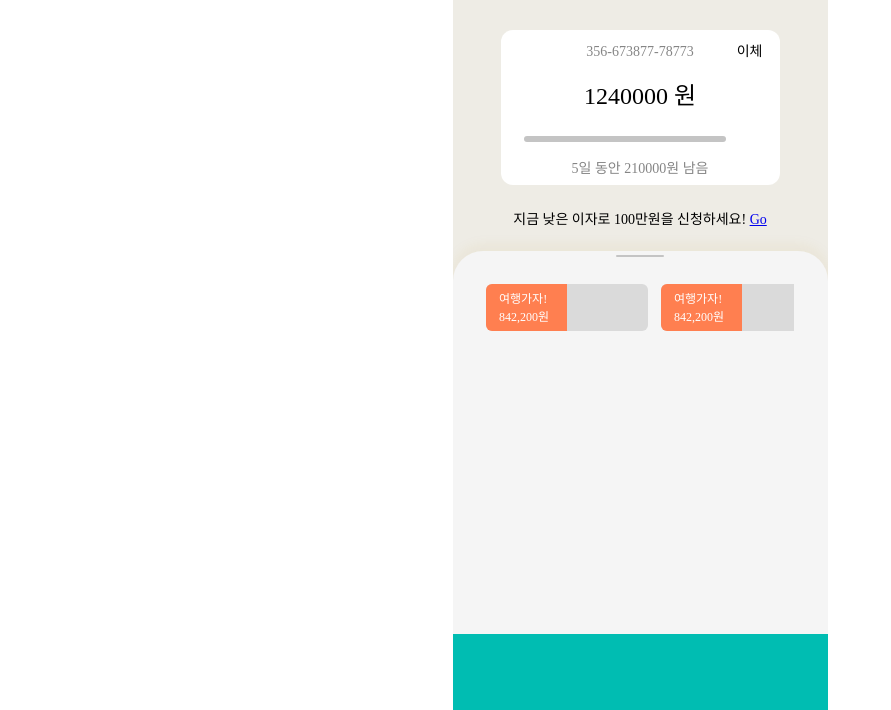
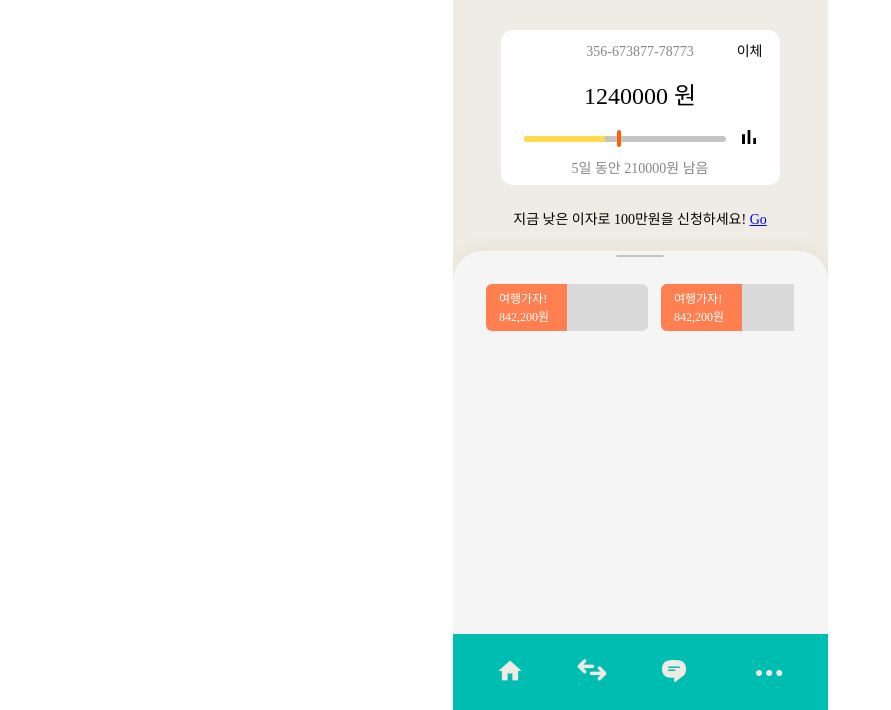
Before and after one commit to GyoHeon/mobile-bank, a website: page index.html in a window 1280 px wide. Shown: the part 102-812 px from the top of the page, without its empty margins (0-891 px from the left). Drawn offline with Linux system fonts and the light colour scheme; no server answers.

Commit message:
feat: nav, rest css make

```diff
--- a/index.html
+++ b/index.html
@@ -48,8 +48,14 @@
             </div>
             <h1 class="account__main--balance--money">1240000 <span>원</span></h1>
             <div class="account__main--chart">
-              <div class="account__main--chart__bar"></div>
-              <div class="account__main--chart__graph-img"></div>
+              <div class="account__main--chart__bar">
+                <div class="account__main--chart__bar--fill"></div>
+
+              </div>
+              <div class="account__main--chart__bar--btn"></div>
+              <div class="account__main--chart__graph-img">
+                <img src="./img/graph.png" alt="graph-icon">
+              </div>
             </div>
             <div class="account__main--rest">5일 동안 210000원 남음</div>
           </div>
@@ -112,10 +118,19 @@
     <!--NAVIGATION-->
     <nav>
       <div class="wrap">
-        <div class="wrap--home"></div>
-        <div class="wrap--change"></div>
-        <div class="wrap--notice"></div>
-        <div class="wrap--more"></div>
+        <div class="wrap--home">
+          <img src="./img/home.png" alt="home">
+        </div>
+        <div class="wrap--change">
+          <img class="arrow" src="./img/arrow.png" alt="arrow">
+          <img class="arrow-reverse" src="./img/arrow.png" alt="arrow-reverse">
+        </div>
+        <div class="wrap--notice">
+          <img src="./img/notice.png" alt="notice">
+        </div>
+        <div class="wrap--more">
+          <img src="./img/more.png" alt="more">
+        </div>
       </div>
     </nav>
   </div>
```
